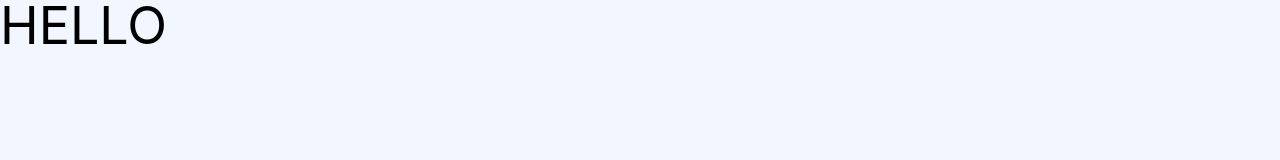
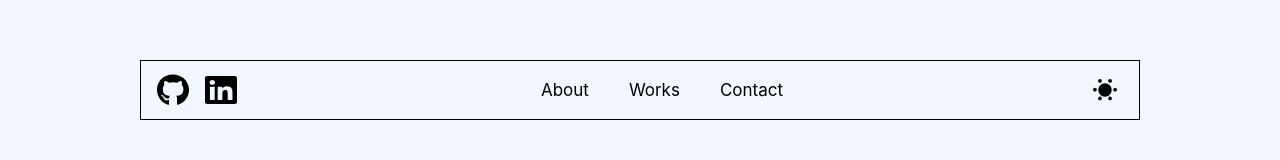
Before and after one commit to luis-bueno/portfolio-lb, a Gatsby site: page / in a window 1280 px wide. Built offline with nearby package versions, Linux system fonts and the light colour scheme; Gatsby itself is replaced by a stand-in of ours.

Commit message:
navbar and logos

```diff
--- a/src/components/sections/Header.js
+++ b/src/components/sections/Header.js
@@ -1,15 +1,82 @@
+import { Link } from "gatsby"
 import React from "react"
 import styled from "styled-components"
+import github from "../../../static/logos/github.svg"
+import linkedin from "../../../static/logos/linkedin.svg"
+import sunIcon from "../../../static/icons/sun.svg"
+import moonIcon from "../../../static/icons/moon.svg"
 
 export const Header = () => {
+  const linkStyles = {
+    color: "var(--color-text-1)",
+    fontSize: "var(--font-size-text-medium)",
+    fontWeight: "var(--font-weight-normal)",
+  }
   return (
-    <div>
-      <Title>HELLO</Title>
-    </div>
+    <Wrapper>
+      <NavSocial>
+        <img style={{ marginRight: "16px" }} src={github} alt="github" />
+        <img src={linkedin} alt="linkedin" />
+      </NavSocial>
+      <NavBar>
+        <Ul>
+          <Li>
+            <Link to="/" style={linkStyles}>
+              About
+            </Link>
+          </Li>
+          <Li>
+            <Link to="/" style={linkStyles}>
+              Works
+            </Link>
+          </Li>
+          <Li>
+            <Link to="/" style={linkStyles}>
+              Contact
+            </Link>
+          </Li>
+        </Ul>
+      </NavBar>
+      <NavUtilities>
+        <WrapperUtilities type="button">
+          <img src={sunIcon} alt={"sun"} />
+        </WrapperUtilities>
+      </NavUtilities>
+    </Wrapper>
   )
 }
 
-const Title = styled.h1`
-  color: var(--color-text);
-  font-size: var(--font-size-h1);
+const Wrapper = styled.header`
+  width: 100%;
+  max-width: 1000px;
+  margin: 60px auto;
+  padding: 0 16px;
+  height: 60px;
+  border: 1px solid black;
+  display: flex;
+  justify-content: space-between;
+  align-items: center;
 `
+const NavSocial = styled.div`
+  display: flex;
+`
+
+const NavBar = styled.nav``
+const NavUtilities = styled.div``
+const Ul = styled.ul`
+  display: flex;
+`
+const Li = styled.li`
+  padding: 0 20px;
+`
+const WrapperUtilities = styled.button`
+  background: none;
+  border: none;
+  cursor: pointer;
+  transition: 0.3s all;
+
+  &:focus {
+    outline: none;
+    transition: 0.3s all;
+  }
+`
```
